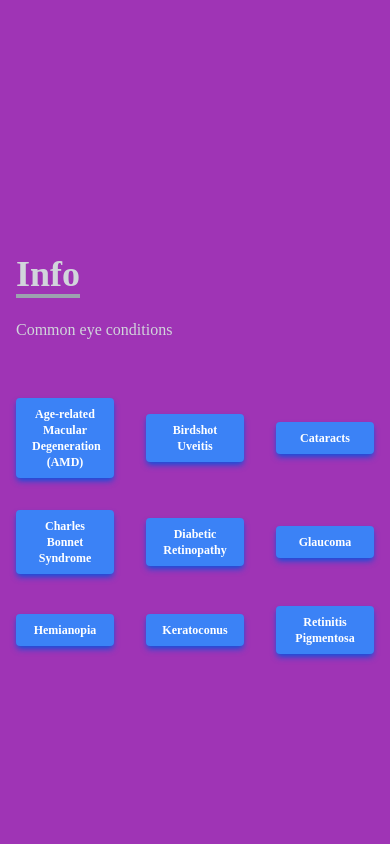
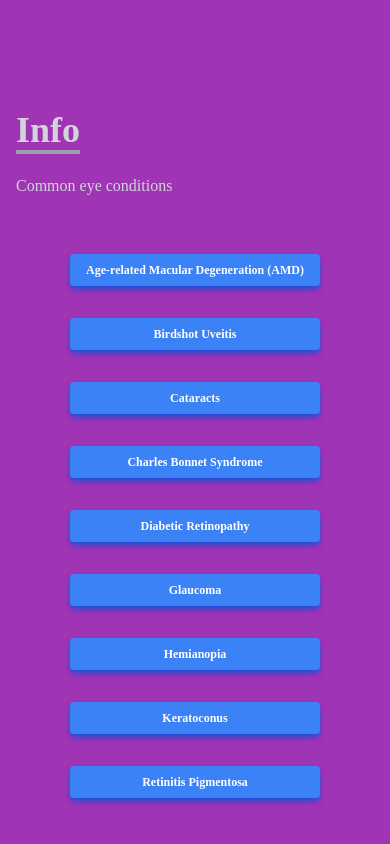
Before and after one commit to oyousaf/pollards, a React (Create React App) app: page / in a window 390 px wide. Shown: the part 2500-3344 px from the top of the page. Built offline with nearby package versions, Linux system fonts and the light colour scheme.

Commit message:
pollards

```diff
--- a/src/components/Info.jsx
+++ b/src/components/Info.jsx
@@ -12,7 +12,7 @@ const Info = () => {
             </p>
             <p className="py-6">Common eye conditions</p>
             </div>
-            <div className="area w-full justify-center items-center grid grid-cols-3 gap-8">
+            <div className="area w-full justify-center items-center grid md:grid-cols-3 gap-8">
               <Tippy content={<span>(AMD) is a form of macular dystrophy. The macular, which is part of the retina at the back of the
                 eye, contains millions of cone cells. These cone cells allow you to see fine detail for things like reading, writing and recognising colours.
                 When someone develops AMD, the cone cells become damaged and stop working as they should.</span>}>
```
